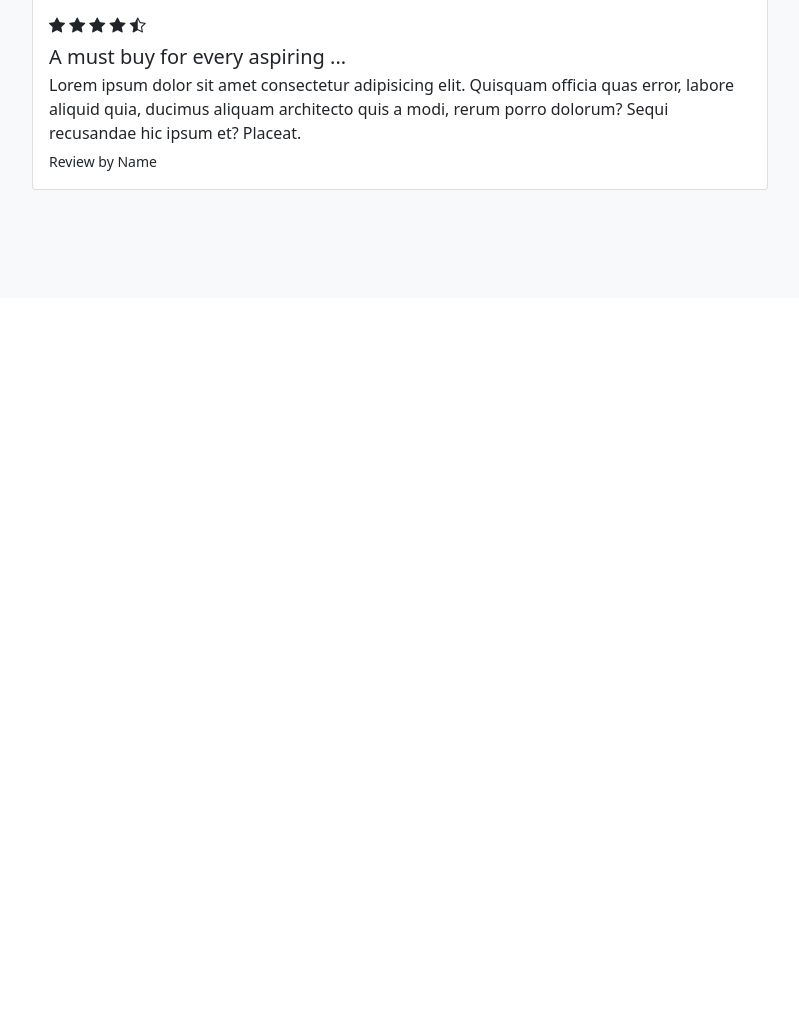
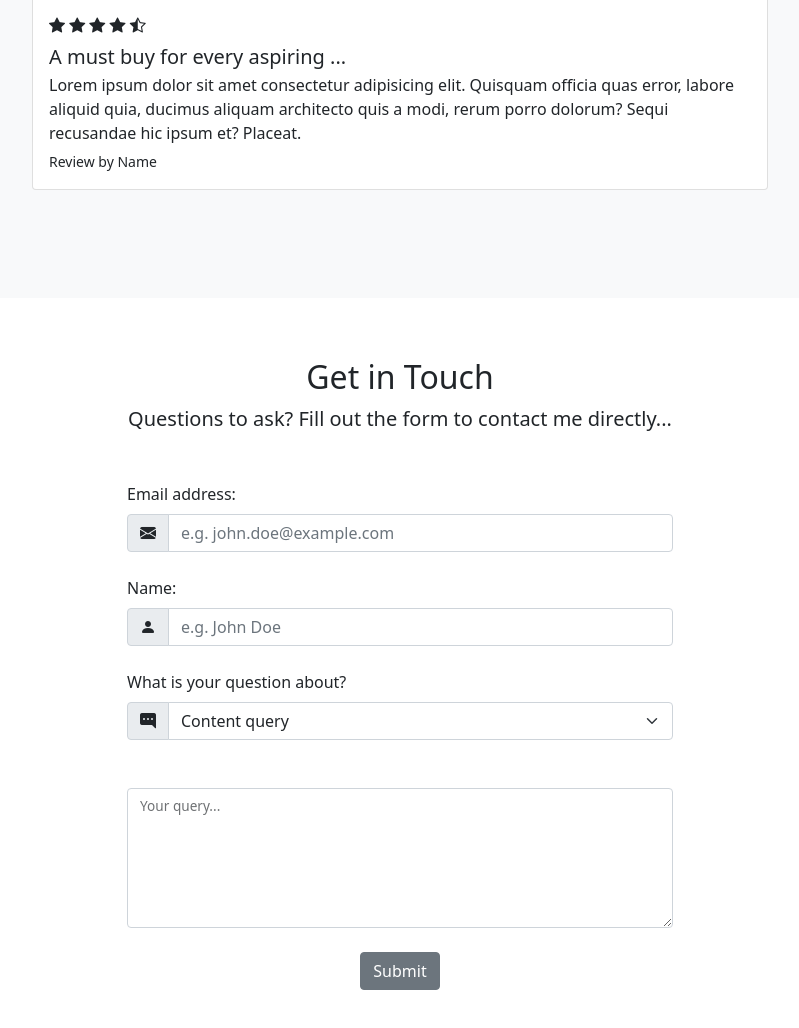
Before and after one commit to unitdevusd/dating, a website: page index.html in a window 1280 px wide. Shown: the part 3415-4443 px from the top of the page, without its empty margins (240-1039 px from the left). Before the commit the page ends 3713 px from the top, so only its background shows below. Drawn offline with nearby package versions, Linux system fonts and the light colour scheme.

Commit message:
Contact section & form

```diff
--- a/index.html
+++ b/index.html
@@ -319,7 +319,57 @@
     </section>
 
     <!-- contact form -->
+    <section id="contact">
+        <div class="container-lg">
+            <div class="text-center">
+                <h2>Get in Touch</h2>
+                <p class="lead">Questions to ask? Fill out the form to contact me directly...</p>
+            </div>
 
+            <div class="row justify-content-center my-5">
+                <div class="col-lg-6">
+                    <form action="#">
+                        <label for="email" class="form-label">Email address:</label>
+                        <div class="mb-4 input-group">
+                            <span class="input-group-text">
+                                <i class="bi bi-envelope-fill"></i>
+                            </span>
+                            <input type="email" class="form-control" id="email" placeholder="e.g. john.doe@example.com">
+                        </div>
+
+                        <label for="name" class="form-label">Name:</label>
+                        <div class="mb-4 input-group">
+                            <span class="input-group-text">
+                                <i class="bi bi-person-fill"></i>
+                            </span>
+                            <input type="text" class="form-control" id="name" placeholder="e.g. John Doe">
+                        </div>
+
+                        <label for="subject" class="form-label">What is your question about?</label>
+                        <div class="mb-4 input-group">
+                            <span class="input-group-text">
+                                <i class="bi bi-chat-right-dots-fill"></i>
+                            </span>
+                            <select id="subject" class="form-select">
+                                <option value="content" selected>Content query</option>
+                                <option value="pricing">Pricing query</option>
+                                <option value="other">Other query</option>
+                            </select>
+                        </div>
+
+                        <div class="form-floating mb-4 mt-5">
+                            <textarea id="query" class="form-control" style="height: 140px;"></textarea>
+                            <label for="query">Your query...</label>
+                        </div>
+
+                        <div class="mb-4 text-center">
+                            <button type="submit" class="btn btn-secondary">Submit</button>
+                        </div>
+                    </form>
+                </div>
+            </div>
+        </div>
+    </section>
 
     <!-- get updates / modal trigger -->
 
```
